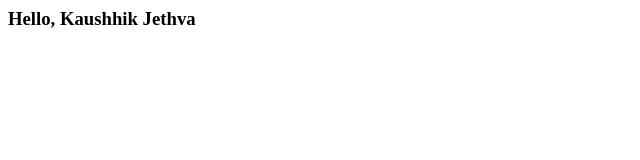
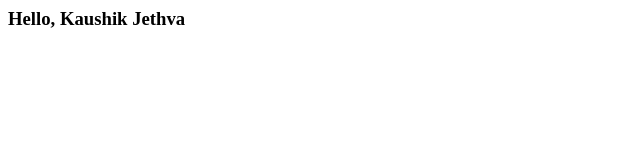
Before and after one commit to kaushikjethva/site, a plain HTML site: page index.html in a window 1280 px wide. Shown: the full height of the page, 0-640 px from the left. Drawn offline with Linux system fonts and the light colour scheme.

Commit message:
Update index.html

```diff
--- a/index.html
+++ b/index.html
@@ -1 +1,2 @@
-<BODY><h3>Hello, Kaushhik Jethva</h3></BODY>
+<head><title>My First Site</title></head>
+<BODY><h3>Hello, Kaushik Jethva</h3></BODY>
```
